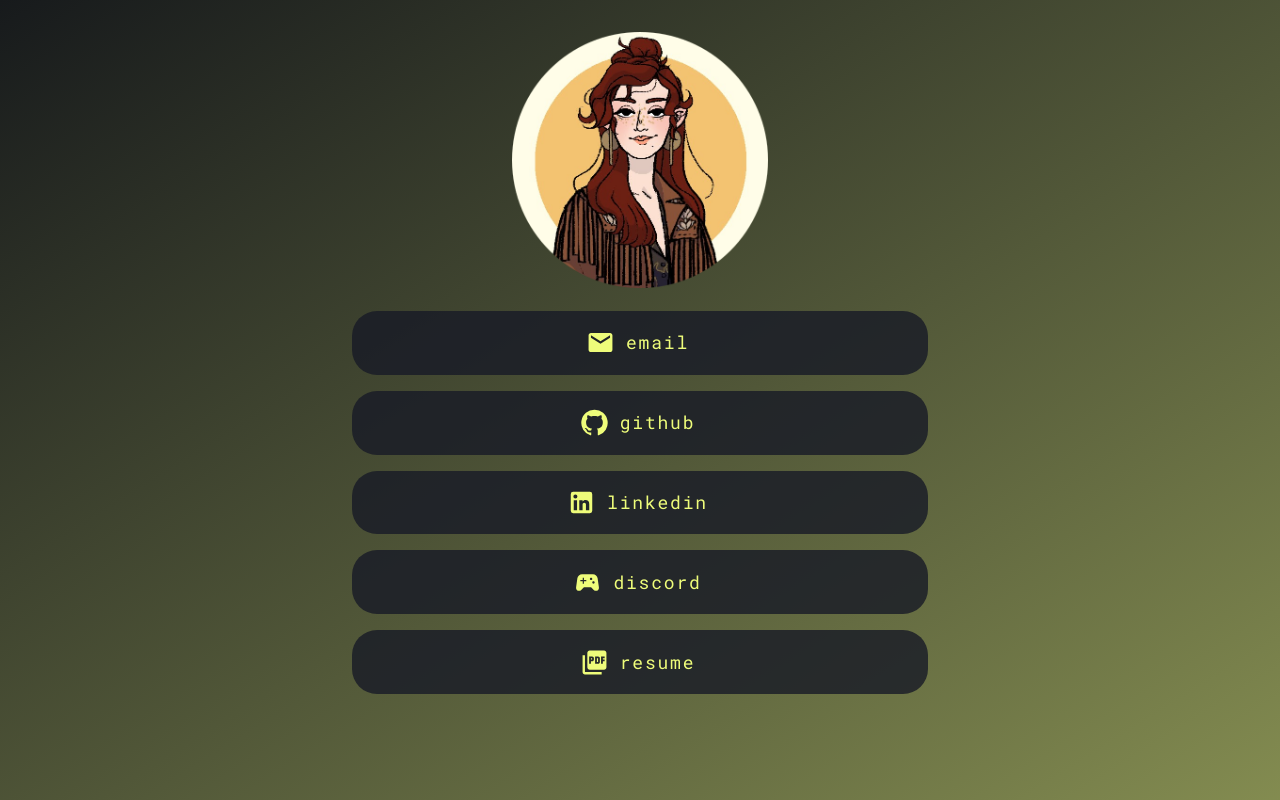
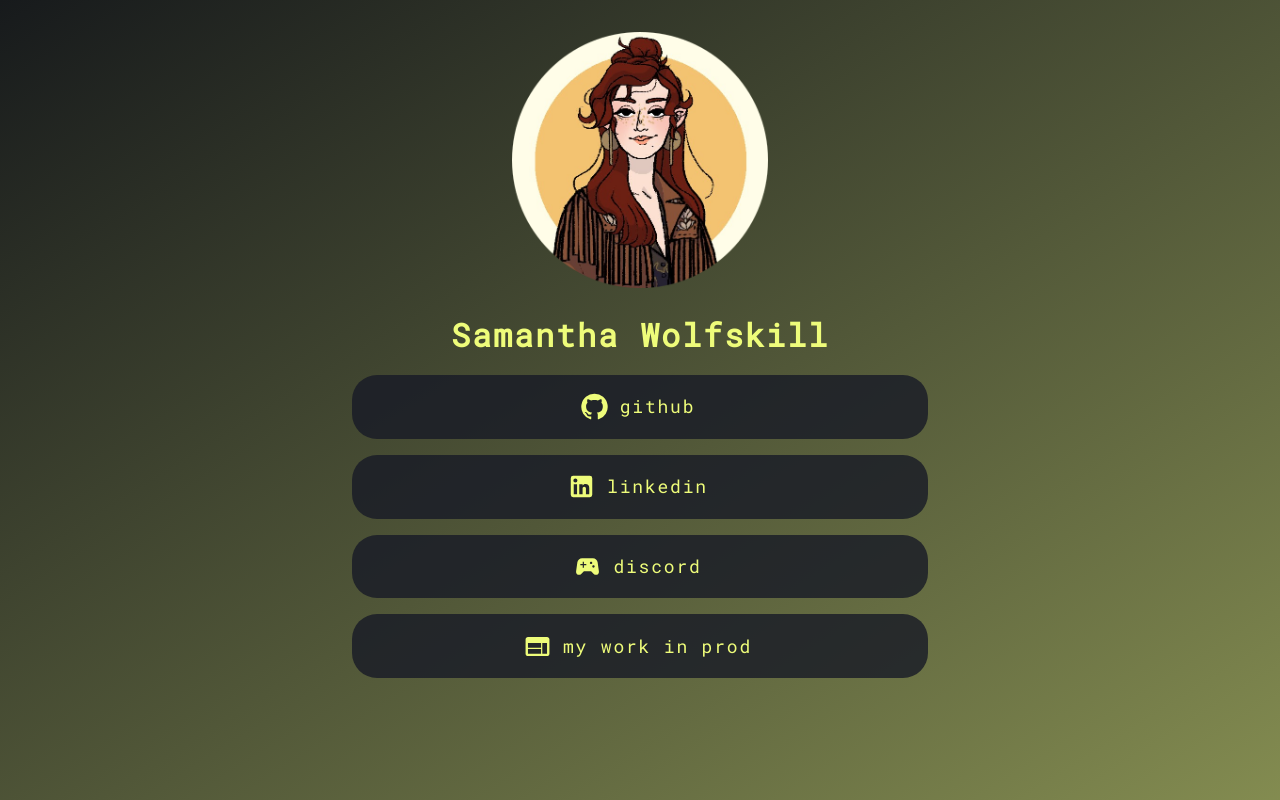
Before and after one commit to wolfskillobyte/portfolio, a React (Create React App) app: page / in a window 1280 px wide. Built offline with nearby package versions, Linux system fonts and the light colour scheme.

Commit message:
add new link to show current work in prod. minor css tweaks.

```diff
--- a/src/components/Home/index.js
+++ b/src/components/Home/index.js
@@ -4,11 +4,12 @@ import Avatar from '../../assets/icons/circle-avatar.png';
 import { SvgIcon } from '@mui/material';
 import GitHubIcon from '@mui/icons-material/GitHub';
 import LinkedInIcon from '@mui/icons-material/LinkedIn';
-import EmailIcon from '@mui/icons-material/Email';
+// import EmailIcon from '@mui/icons-material/Email';
 import SportsEsportsIcon from '@mui/icons-material/SportsEsports';
-import InstagramIcon from '@mui/icons-material/Instagram';
-import PictureAsPdfIcon from '@mui/icons-material/PictureAsPdf';
-import Resume from '../../assets/text/wolfskill-resume.pdf';
+import WebIcon from '@mui/icons-material/Web';
+// import InstagramIcon from '@mui/icons-material/Instagram';
+// import PictureAsPdfIcon from '@mui/icons-material/PictureAsPdf';
+// import Resume from '../../assets/text/wolfskill-resume.pdf';
 
 function Home() {
 	return (
@@ -19,24 +20,11 @@ function Home() {
 				</a>
 			</div>
 
-			{/* <div className='typography-quote'>"a proprietary blend of jasmine, lavender, rose hips, AND a little tahitian vanilla"</div> */}
+			<div className='typography-title'>
+				{'Samantha Wolfskill'}
+			</div>
 
 			<ul className="list-container">
-				<a
-					href="mailto:samantha.wolfskill@travelandleisure.com"
-					rel="noreferrer"
-					target="_blank"
-				>
-					<li className="list-item-container">
-						<SvgIcon
-							component={EmailIcon}
-							className="svg-icon"
-							alt="email-icon"
-							fontSize="large"
-						/>
-						<div className="typography-default">email</div>
-					</li>
-				</a>
 
 				<a
 					href="https://github.com/wolfskillobyte"
@@ -84,24 +72,42 @@ function Home() {
 						<div className="typography-default">discord</div>
 					</li>
 				</a>
-			{/* Instagram */}
+
+				{/* Deprecated Email - TODO: encrypt or use reCAPTCHA */}
 				{/* <a
-					href="https://www.instagram.com/wolfnards/"
+					href="mailto:"
 					rel="noreferrer"
 					target="_blank"
 				>
 					<li className="list-item-container">
 						<SvgIcon
-							component={InstagramIcon}
+							component={EmailIcon}
 							className="svg-icon"
-							alt="instagram-icon"
+							alt="email-icon"
 							fontSize="large"
 						/>
-						<div className="typography-default">instagram</div>
+						<div className="typography-default">email</div>
 					</li>
 				</a> */}
 
-				<a href={Resume} rel="noreferrer" target="_blank">
+				<a
+					href="https://clubwyndham.wyndhamdestinations.com/us/en/resorts/explore-destinations"
+					rel="noreferrer"
+					target="_blank"
+				>
+					<li className="list-item-container">
+						<SvgIcon
+							component={WebIcon}
+							className="svg-icon"
+							alt="web-icon"
+							fontSize="large"
+						/>
+						<div className="typography-default">my work in prod</div>
+					</li>
+				</a>
+
+				{/* Old Resume */}
+				{/* <a href={Resume} rel="noreferrer" target="_blank">
 					<li className="list-item-container">
 						<SvgIcon
 							component={PictureAsPdfIcon}
@@ -111,7 +117,7 @@ function Home() {
 						/>
 						<div className="typography-default">resume</div>
 					</li>
-				</a>
+				</a> */}
 			</ul>
 		</div>
 	);
--- a/src/components/Home/style.css
+++ b/src/components/Home/style.css
@@ -1,4 +1,5 @@
 /* @import url('https://fonts.googleapis.com/css2?family=Roboto+Mono&display=swap'); */
+@import '/src/index.css';
 
 @font-face {
   font-display: swap;
@@ -27,11 +28,17 @@
   transition: 0.5s ease;
 }
 
-.typography-quote {
-  font-family: "Roboto Light";
-  font-size: 1rem;
+.typography-title {
+  font-family: "Roboto Mono";
+  font-size: 2rem;
   text-align: center;
-  margin: 2rem 1rem 2.5rem;
+  margin: 1rem;
+  color: var(--yellow);
+}
+@media screen and (max-width: 500px) {
+  .typography-title {
+    font-size: 1.5rem;
+  }
 }
 
 .list-container {
```
Also changed, not shown: src/components/Work/index.js (+44 -44 lines).
